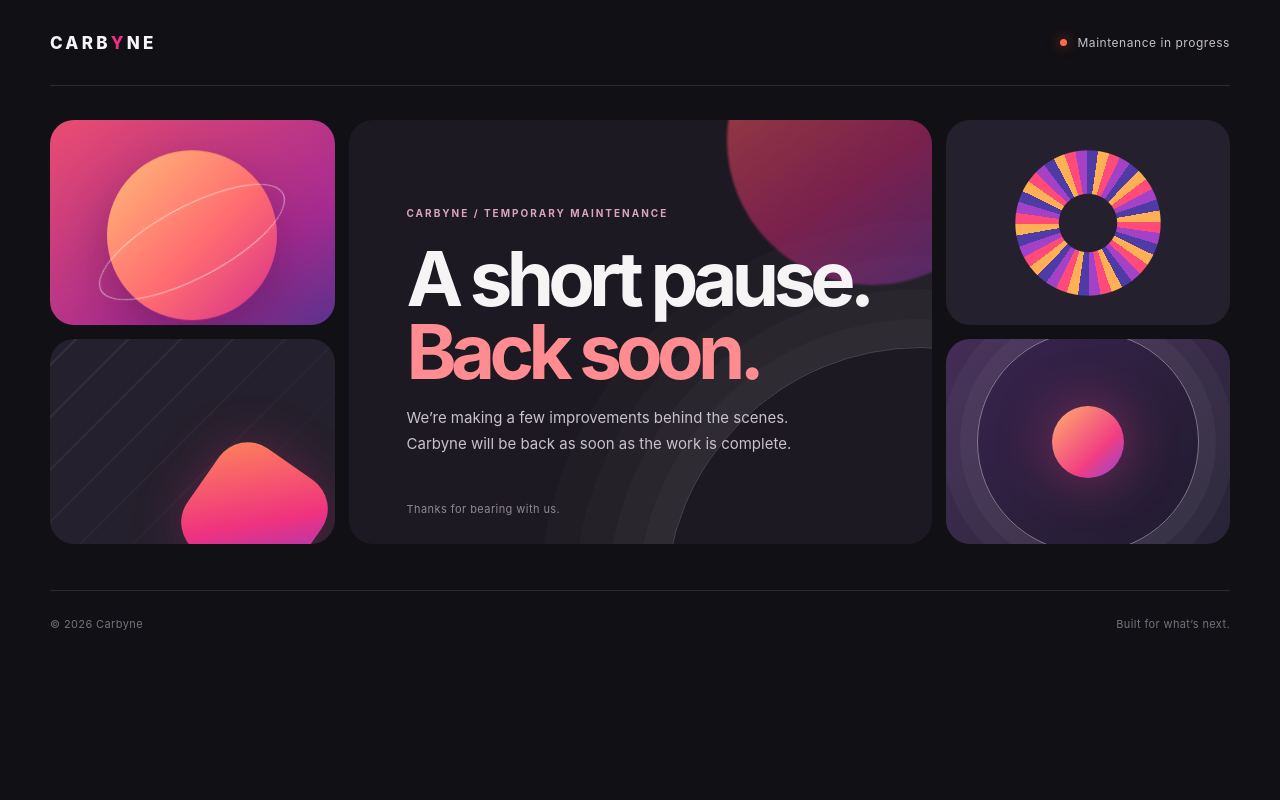
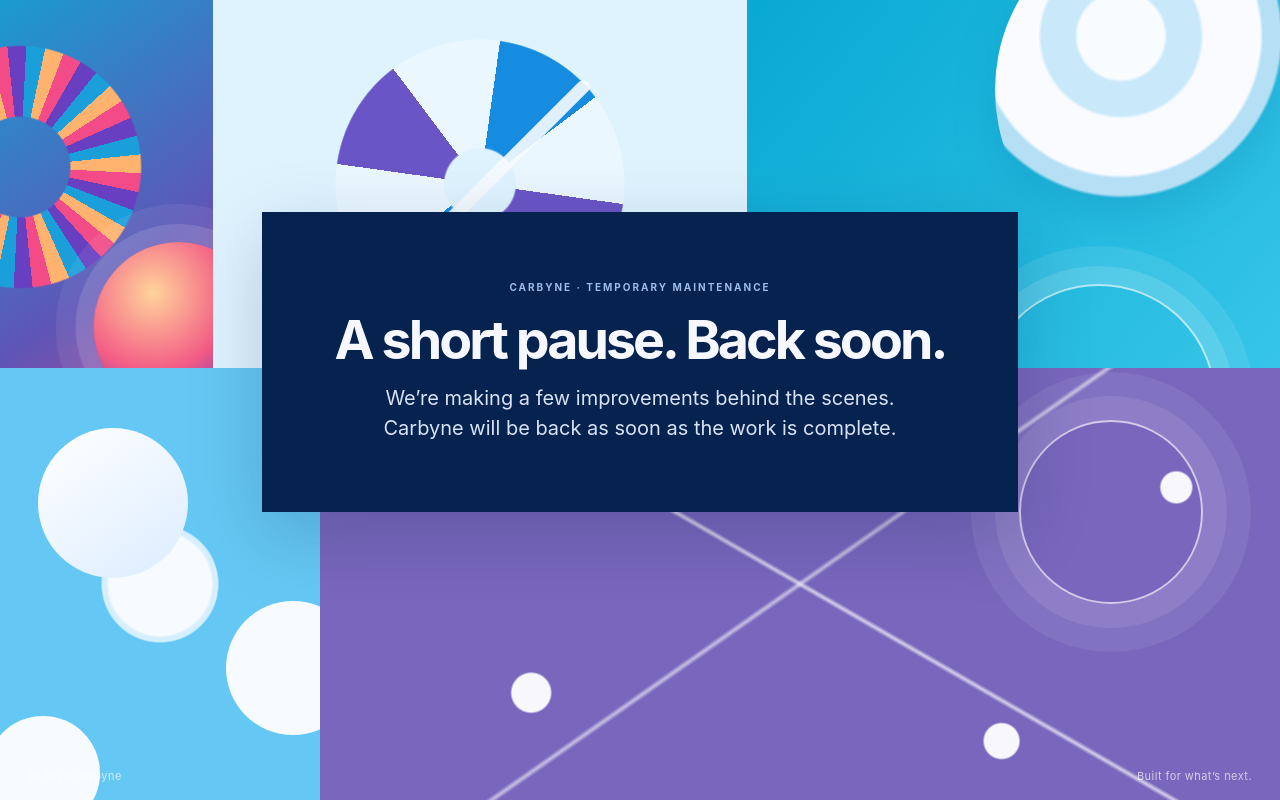
Before and after one commit to caIyxio/Carbyne, a plain HTML site: page maintenance/index.html in a window 1280 px wide. Drawn offline with Linux system fonts and the light colour scheme.

Commit message:
Redesign maintenance page as an edge-to-edge editorial collage

```diff
--- a/maintenance/index.html
+++ b/maintenance/index.html
@@ -3,170 +3,132 @@
 <head>
   <meta charset="utf-8">
   <meta name="viewport" content="width=device-width, initial-scale=1">
-  <meta name="theme-color" content="#111014">
+  <meta name="theme-color" content="#071f49">
   <meta name="description" content="Carbyne is temporarily under maintenance. We'll be back soon.">
   <title>Carbyne — Back soon</title>
   <style>
-    :root {
-      color-scheme: dark;
-      --ink: #f7f4f5;
-      --muted: #aaa3ad;
-      --bg: #111014;
-      --sunset: #ff694f;
-      --pink: #f02e83;
-      --violet: #743de0;
+    :root { color-scheme: dark; --navy:#06234f; --ink:#f7f8ff; --muted:#d8e2f5; }
+    * { box-sizing:border-box; }
+    html,body { margin:0; min-height:100%; }
+    body {
+      min-height:100svh; overflow-x:hidden; background:#d9eafa; color:var(--ink);
+      font-family:-apple-system,BlinkMacSystemFont,"Segoe UI",sans-serif;
+      -webkit-font-smoothing:antialiased;
     }
-    * { box-sizing: border-box; }
-    body {
-      margin: 0;
-      min-height: 100svh;
-      background: var(--bg);
-      color: var(--ink);
-      font-family: -apple-system, BlinkMacSystemFont, "Segoe UI", sans-serif;
-      -webkit-font-smoothing: antialiased;
+    .mosaic {
+      position:relative; min-height:100svh; display:grid; grid-template-columns:repeat(12,1fr);
+      grid-template-rows:minmax(250px,46svh) minmax(250px,54svh); gap:0; overflow:hidden;
+      background:#b7dafa;
     }
-    .page { width: min(1180px, calc(100% - 56px)); margin: 0 auto; }
-    header {
-      height: 86px; display: flex; align-items: center; justify-content: space-between;
-      border-bottom: 1px solid rgba(255,255,255,.11);
+    .panel { position:relative; overflow:hidden; isolation:isolate; }
+    .top-a { grid-column:1/3; grid-row:1; background:linear-gradient(145deg,#1b9bd0,#5f55b6 70%,#a04c9b); }
+    .top-b { grid-column:3/8; grid-row:1; background:#dff3ff; }
+    .top-c { grid-column:8/13; grid-row:1; background:linear-gradient(130deg,#08a9d3,#36c5e8); }
+    .bottom-a { grid-column:1/4; grid-row:2; background:#65c8f4; }
+    .bottom-b { grid-column:4/13; grid-row:2; background:#7867bd; }
+    /* Abstract artwork, built from CSS shapes rather than product photos or icon packs. */
+    .top-a:before,.top-a:after { content:""; position:absolute; border-radius:50%; }
+    .top-a:before {
+      width:250px;height:250px;left:-105px;top:42px;
+      background:repeating-conic-gradient(from 12deg,#ffb36e 0 9deg,#f34b87 9deg 18deg,#683fc0 18deg 27deg,#1a9fdb 27deg 36deg);
+      -webkit-mask:radial-gradient(circle,transparent 0 28%,#000 29% 68%,transparent 69%);
+      mask:radial-gradient(circle,transparent 0 28%,#000 29% 68%,transparent 69%);
     }
-    .wordmark { font-size: 17px; font-weight: 760; letter-spacing: .19em; }
-    .wordmark span { color: var(--pink); }
-    .status { color: #c7c0c9; font-size: 12px; letter-spacing: .045em; }
-    .status:before {
-      content: ""; display: inline-block; width: 7px; height: 7px; border-radius: 50%;
-      background: var(--sunset); margin: 0 10px 1px 0;
-      box-shadow: 0 0 13px rgba(255,105,79,.65);
+    .top-a:after {
+      width:170px;height:170px;right:-55px;bottom:-50px;
+      background:radial-gradient(circle at 35% 30%,#ffd49b,#f45c86 48%,#713fb7 80%);
+      box-shadow:0 0 0 18px #ffffff20,0 0 0 38px #ffffff12;
     }
-    main { padding: 34px 0 46px; }
-    .grid {
-      display: grid; gap: 14px;
-      grid-template-columns: repeat(4, minmax(0, 1fr));
-      grid-template-rows: 205px 205px;
+    .top-b:before {
+      content:"";position:absolute;width:min(34vw,290px);aspect-ratio:1;left:50%;top:50%;
+      transform:translate(-50%,-50%) rotate(-12deg);border-radius:50%;
+      background:conic-gradient(from 20deg,#168ce1 0 12.5%,#eaf7ff 12.5% 25%,#6a55c6 25% 37.5%,#eaf7ff 37.5% 50%,#168ce1 50% 62.5%,#eaf7ff 62.5% 75%,#6a55c6 75% 87.5%,#eaf7ff 87.5%);
+      -webkit-mask:radial-gradient(circle,transparent 0 17%,#000 18% 70%,transparent 71%);
+      mask:radial-gradient(circle,transparent 0 17%,#000 18% 70%,transparent 71%);
     }
-    .tile { position: relative; overflow: hidden; border-radius: 24px; isolation: isolate; }
+    .top-b:after {
+      content:"";position:absolute;width:13px;height:78%;left:50%;top:11%;background:#f7fbff;
+      transform:rotate(45deg);border-radius:20px;opacity:.9;
+    }
+    .top-c:before {
+      content:"";position:absolute;width:360px;height:360px;right:-75px;top:-90px;border-radius:50%;
+      background:radial-gradient(circle at 35% 35%,#f8fcff 0 13%,#c9e9fa 14% 24%,#f9fbff 25% 42%,#b5dff5 43% 48%,transparent 49%);
+      filter:drop-shadow(0 18px 20px #006a9b30);
+    }
+    .top-c:after {
+      content:"";position:absolute;width:230px;height:230px;right:12%;bottom:-150px;border-radius:50%;
+      border:2px solid #ffffffa8;box-shadow:0 0 0 18px #ffffff20,0 0 0 38px #ffffff16;
+    }
+    .bottom-a:before {
+      content:"";position:absolute;width:380px;height:380px;left:50%;top:50%;transform:translate(-50%,-50%);
+      background:radial-gradient(circle,#f7fbff 0 19%,#d6efff 20% 21%,transparent 22%);
+      filter:drop-shadow(0 0 0 #fff);
+    }
+    .bottom-a:after {
+      content:"";position:absolute;width:150px;height:150px;left:12%;top:14%;border-radius:50%;
+      background:linear-gradient(145deg,#fff,#dcecff);box-shadow:180px 165px 0 -8px #f7fbff, -70px 270px 0 -18px #f7fbff;
+    }
+    .bottom-b:before {
+      content:"";position:absolute;inset:-20%;
+      background:
+        radial-gradient(circle at 18% 25%,#fff 0 13px,transparent 15px),
+        radial-gradient(circle at 48% 17%,#fff 0 18px,transparent 20px),
+        radial-gradient(circle at 78% 34%,#fff 0 15px,transparent 17px),
+        radial-gradient(circle at 30% 68%,#fff 0 19px,transparent 21px),
+        radial-gradient(circle at 65% 76%,#fff 0 17px,transparent 19px),
+        linear-gradient(30deg,transparent 49.7%,#ffffffb8 50%,transparent 50.3%),
+        linear-gradient(145deg,transparent 49.7%,#ffffff9c 50%,transparent 50.3%);
+      opacity:.95;
+    }
+    .bottom-b:after {
+      content:"";position:absolute;width:180px;height:180px;right:8%;top:12%;border-radius:50%;
+      border:2px solid #ffffffa8;box-shadow:0 0 0 24px #ffffff16,0 0 0 48px #ffffff12;
+    }
     .hero {
-      grid-column: 2 / 4; grid-row: 1 / 3;
-      display: flex; flex-direction: column; justify-content: center;
-      padding: clamp(28px, 5vw, 58px);
-      background: #1d1922;
+      position:absolute;z-index:5;left:20.5%;right:20.5%;top:calc(46svh - 6px);
+      min-height:300px;transform:translateY(-50%);display:flex;flex-direction:column;
+      align-items:center;justify-content:center;text-align:center;padding:42px 36px;
+      background:var(--navy);box-shadow:0 22px 70px #001a3a30;
     }
-    .hero:before {
-      content: ""; position: absolute; z-index: -1; width: 510px; height: 510px;
-      right: -245px; bottom: -315px; border-radius: 50%;
-      border: 1px solid rgba(255,255,255,.19);
-      box-shadow: 0 0 0 28px rgba(255,255,255,.025), 0 0 0 58px rgba(255,255,255,.022),
-                  0 0 0 91px rgba(255,255,255,.018), 0 0 0 126px rgba(255,255,255,.014);
+    .eyebrow { margin-bottom:18px;color:#9bbbe8;font-size:10px;font-weight:650;letter-spacing:.2em;text-transform:uppercase; }
+    h1 { margin:0;font-size:clamp(38px,4.2vw,58px);line-height:1.08;letter-spacing:-.055em;font-weight:650; }
+    .copy { max-width:560px;margin:13px 0 0;color:#d8e2f5;font-size:clamp(15px,1.7vw,20px);line-height:1.5; }
+    .footer { position:absolute;z-index:6;left:28px;right:28px;bottom:17px;display:flex;justify-content:space-between;
+      color:#ffffffad;font-size:11px;letter-spacing:.04em;pointer-events:none; }
+    @media(max-width:700px) {
+      .mosaic { grid-template-rows:35svh 65svh; }
+      .top-a { grid-column:1/4; }
+      .top-b { grid-column:4/9; }
+      .top-c { grid-column:9/13; }
+      .bottom-a { grid-column:1/5; }
+      .bottom-b { grid-column:5/13; }
+      .hero { left:0;right:0;top:50%;min-height:250px;padding:34px 24px; }
+      h1 { font-size:clamp(36px,9vw,48px); }
+      .copy { max-width:340px;font-size:15px; }
+      .eyebrow { font-size:9px; }
+      .top-b:before { width:42vw; }
+      .footer { left:16px;right:16px;bottom:12px;font-size:10px; }
     }
-    .hero:after {
-      content: ""; position: absolute; z-index: -1; width: 290px; height: 290px;
-      right: -85px; top: -125px; border-radius: 50%;
-      background: linear-gradient(145deg, rgba(255,105,79,.82), rgba(240,46,131,.62) 55%, rgba(116,61,224,.55));
-      filter: blur(1px); opacity: .72;
-    }
-    .eyebrow { font-size: 10px; letter-spacing: .2em; text-transform: uppercase; color: #d8a6b9; font-weight: 650; }
-    h1 { margin: 23px 0 17px; max-width: 570px; font-size: clamp(46px, 6vw, 76px); line-height: .96; letter-spacing: -.075em; font-weight: 680; }
-    h1 span { color: #ff8c91; }
-    .copy { max-width: 400px; margin: 0; color: #c9c1cc; font-size: 15px; line-height: 1.75; }
-    .hero-bottom { position: absolute; left: clamp(28px, 5vw, 58px); bottom: 28px; color: #8f8794; font-size: 11px; letter-spacing: .04em; }
-    .art { min-height: 0; }
-    .art-one { background: linear-gradient(145deg, #e94c70, #a62b91 70%, #5a328d); }
-    .art-one:before {
-      content: ""; position: absolute; width: 170px; height: 170px; border-radius: 50%;
-      top: 35px; left: 50%; transform: translateX(-50%);
-      background: linear-gradient(135deg, #ffbd7a, #ff6d70 55%, #d62d8c);
-      box-shadow: 0 18px 55px rgba(41,10,46,.35);
-    }
-    .art-one:after {
-      content: ""; position: absolute; width: 205px; height: 70px; border: 1px solid rgba(255,255,255,.55);
-      border-radius: 50%; top: 86px; left: 50%; transform: translateX(-50%) rotate(-28deg);
-    }
-    .art-two { background: #25202d; }
-    .art-two:before {
-      content: ""; position: absolute; width: 150px; height: 150px; border-radius: 50%;
-      left: 50%; top: 50%; transform: translate(-50%,-50%);
-      background: repeating-conic-gradient(from 8deg, #ffb15d 0deg 9deg, #fa4f79 9deg 18deg, #9d45bd 18deg 27deg, #4d3c9c 27deg 36deg);
-      -webkit-mask: radial-gradient(circle, transparent 0 27%, #000 28% 68%, transparent 69%);
-      mask: radial-gradient(circle, transparent 0 27%, #000 28% 68%, transparent 69%);
-      filter: saturate(1.1);
-    }
-    .art-three { background: #25202d; }
-    .art-three:before {
-      content: ""; position: absolute; inset: 0;
-      background: repeating-linear-gradient(135deg, transparent 0 17px, rgba(255,255,255,.08) 18px 19px, transparent 20px 37px);
-      mask-image: linear-gradient(135deg, #000, transparent 85%);
-    }
-    .art-three:after {
-      content: ""; position: absolute; width: 125px; height: 125px; right: 18px; bottom: -34px;
-      border-radius: 35px; transform: rotate(35deg);
-      background: linear-gradient(135deg, #ff8a56, #ef327f 55%, #753ee0);
-      box-shadow: 0 0 50px rgba(239,50,127,.25);
-    }
-    .art-four { background: linear-gradient(135deg, #3b2450, #1e1b2c); }
-    .art-four:before {
-      content: ""; position: absolute; width: 220px; height: 220px; border-radius: 50%;
-      border: 1px solid rgba(255,255,255,.4); left: 50%; top: 50%; transform: translate(-50%,-50%);
-      box-shadow: 0 0 0 17px rgba(255,255,255,.035), 0 0 0 35px rgba(255,255,255,.03),
-                  0 0 0 54px rgba(255,255,255,.025), 0 0 0 74px rgba(255,255,255,.02);
-    }
-    .art-four:after {
-      content: ""; position: absolute; width: 72px; height: 72px; border-radius: 50%;
-      left: 50%; top: 50%; transform: translate(-50%,-50%);
-      background: linear-gradient(135deg, #ffb06d, #f13d83 65%, #8b48da);
-      box-shadow: 0 0 55px rgba(241,61,131,.45);
-    }
-    footer {
-      min-height: 66px; border-top: 1px solid rgba(255,255,255,.11);
-      display: flex; align-items: center; justify-content: space-between;
-      color: #77717d; font-size: 11px; letter-spacing: .035em;
-    }
-    @media (max-width: 760px) {
-      .page { width: min(100% - 32px, 540px); }
-      header { height: 72px; }
-      main { padding: 20px 0 28px; }
-      .grid { grid-template-columns: repeat(2, minmax(0,1fr)); grid-template-rows: 150px 290px 150px; gap: 10px; }
-      .tile { border-radius: 19px; }
-      .hero { grid-column: 1 / 3; grid-row: 2; padding: 28px; }
-      .hero-bottom { left: 28px; bottom: 23px; }
-      h1 { font-size: clamp(48px, 12vw, 68px); margin: 20px 0 14px; }
-      .copy { font-size: 14px; max-width: 330px; }
-      .art-one { grid-column: 1; grid-row: 1; }
-      .art-two { grid-column: 2; grid-row: 1; }
-      .art-three { grid-column: 1; grid-row: 3; }
-      .art-four { grid-column: 2; grid-row: 3; }
-      .art-one:before { width: 125px; height: 125px; top: 13px; }
-      .art-one:after { width: 150px; top: 44px; }
-      .art-two:before { width: 115px; height: 115px; }
-      footer { min-height: 60px; }
-    }
-    @media (prefers-reduced-motion: no-preference) {
-      .art-one:before { animation: float 9s ease-in-out infinite alternate; }
-      @keyframes float { to { transform: translate(-50%, -8px); } }
+    @media(prefers-reduced-motion:no-preference) {
+      .top-a:after { animation:drift 10s ease-in-out infinite alternate; }
+      @keyframes drift { to { transform:translate(-9px,-12px); } }
     }
   </style>
 </head>
 <body>
-  <div class="page">
-    <header>
-      <div class="wordmark">CARB<span>Y</span>NE</div>
-      <div class="status">Maintenance in progress</div>
-    </header>
-    <main>
-      <div class="grid">
-        <div class="tile art art-one" aria-hidden="true"></div>
-        <section class="tile hero" aria-labelledby="maintenance-title">
-          <div class="eyebrow">Carbyne / Temporary maintenance</div>
-          <h1 id="maintenance-title">A short pause.<br><span>Back soon.</span></h1>
-          <p class="copy">We’re making a few improvements behind the scenes. Carbyne will be back as soon as the work is complete.</p>
-          <div class="hero-bottom">Thanks for bearing with us.</div>
-        </section>
-        <div class="tile art art-two" aria-hidden="true"></div>
-        <div class="tile art art-three" aria-hidden="true"></div>
-        <div class="tile art art-four" aria-hidden="true"></div>
-      </div>
-    </main>
-    <footer><span>© <span id="year"></span> Carbyne</span><span>Built for what’s next.</span></footer>
-  </div>
+  <main class="mosaic" aria-label="Carbyne maintenance page">
+    <div class="panel top-a" aria-hidden="true"></div>
+    <div class="panel top-b" aria-hidden="true"></div>
+    <div class="panel top-c" aria-hidden="true"></div>
+    <div class="panel bottom-a" aria-hidden="true"></div>
+    <div class="panel bottom-b" aria-hidden="true"></div>
+    <section class="hero" aria-labelledby="maintenance-title">
+      <div class="eyebrow">CARBYNE · TEMPORARY MAINTENANCE</div>
+      <h1 id="maintenance-title">A short pause. Back soon.</h1>
+      <p class="copy">We’re making a few improvements behind the scenes. Carbyne will be back as soon as the work is complete.</p>
+    </section>
+    <footer class="footer"><span>© <span id="year"></span> Carbyne</span><span>Built for what’s next.</span></footer>
+  </main>
   <script>document.getElementById("year").textContent = new Date().getFullYear();</script>
 </body>
 </html>
```
